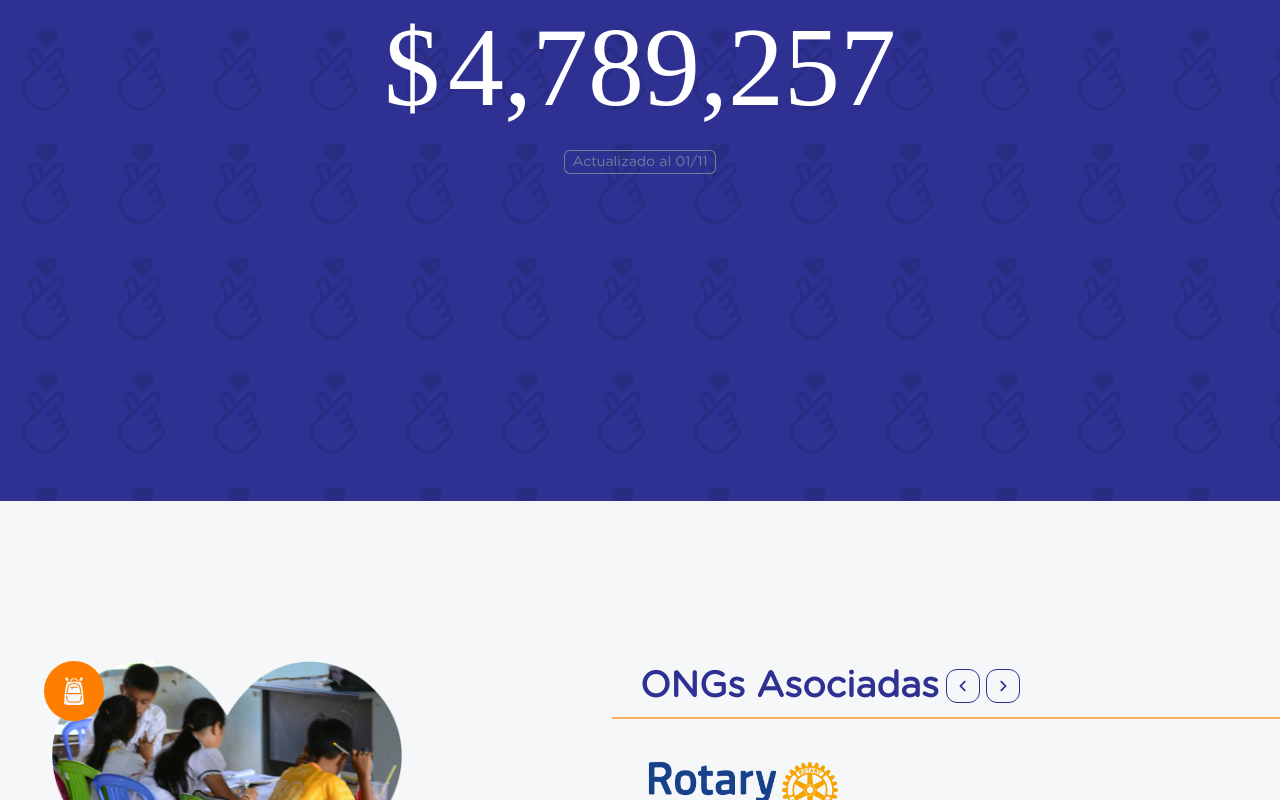
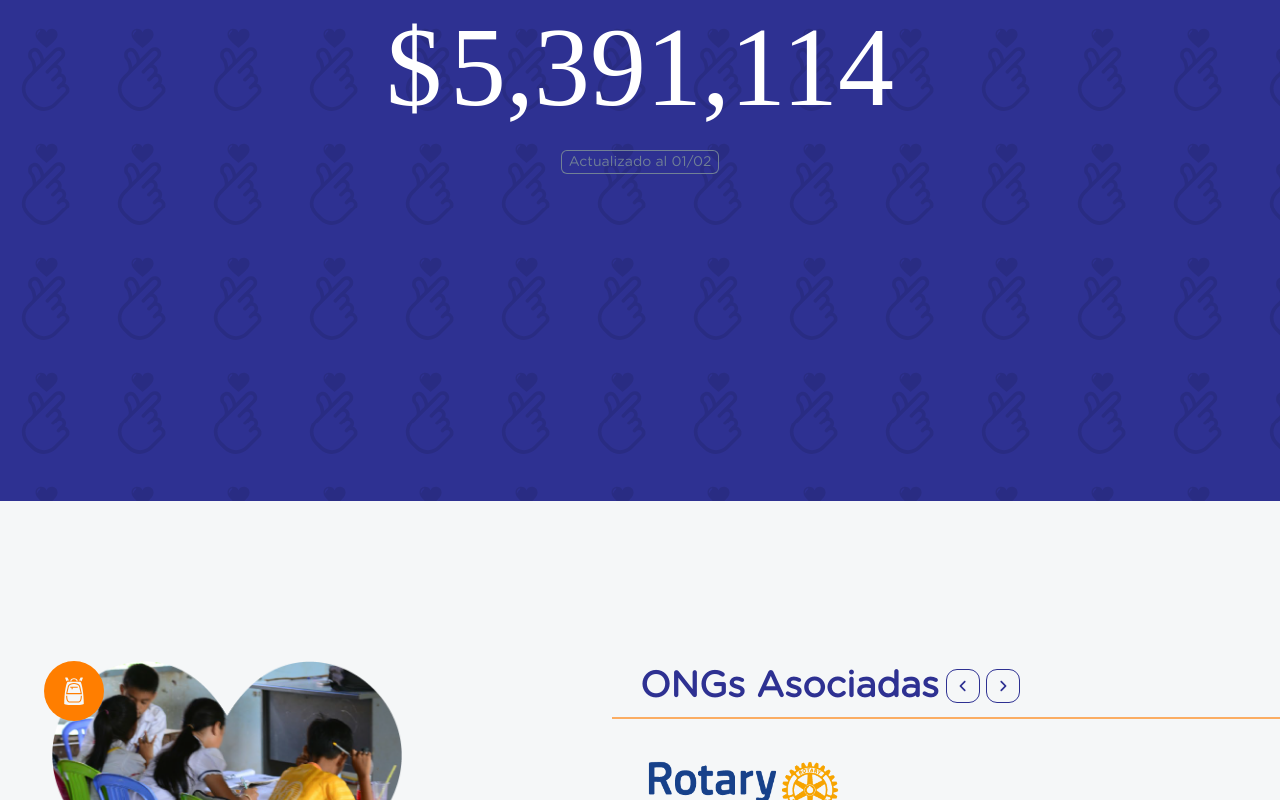
Before and after one commit to NicoPicotto/donaclick-landing, a React (Vite) app: page / in a window 1280 px wide. Shown: the part 2354-3154 px from the top of the page. Built offline with nearby package versions, Linux system fonts and the light colour scheme.

Commit message:
actualizacion en results

```diff
--- a/src/Components/Results/index.jsx
+++ b/src/Components/Results/index.jsx
@@ -13,7 +13,7 @@
    useGSAP(() => {
       const counter = { value: 0 };
       gsap.to(counter, {
-         value: 4789257,
+         value: 5391114,
          duration: 3,
          ease: "power2.out",
          onUpdate: () => {
@@ -74,7 +74,7 @@
                   0
                </Heading>
             </Stack>
-            <Tag variant='outline'>Actualizado al 01/11</Tag>
+            <Tag variant='outline'>Actualizado al 01/02</Tag>
          </Stack>
       </Stack>
    );
```
